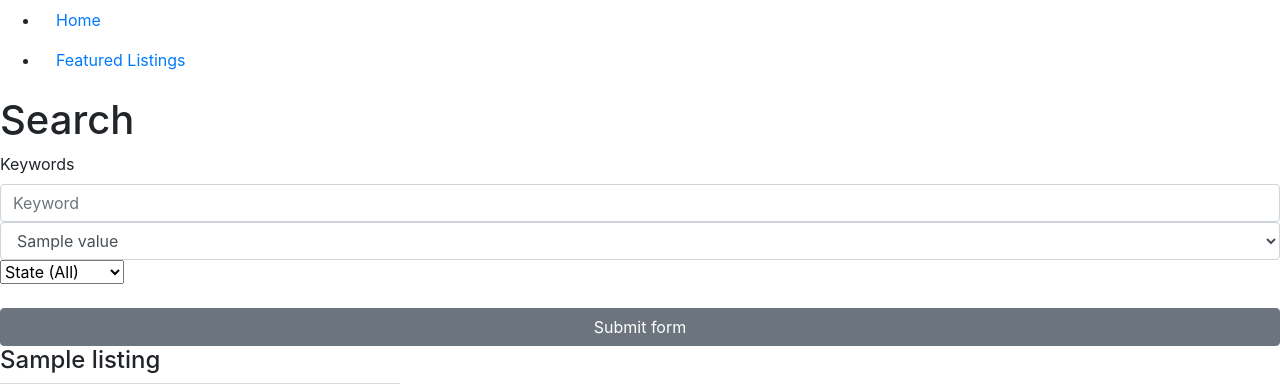
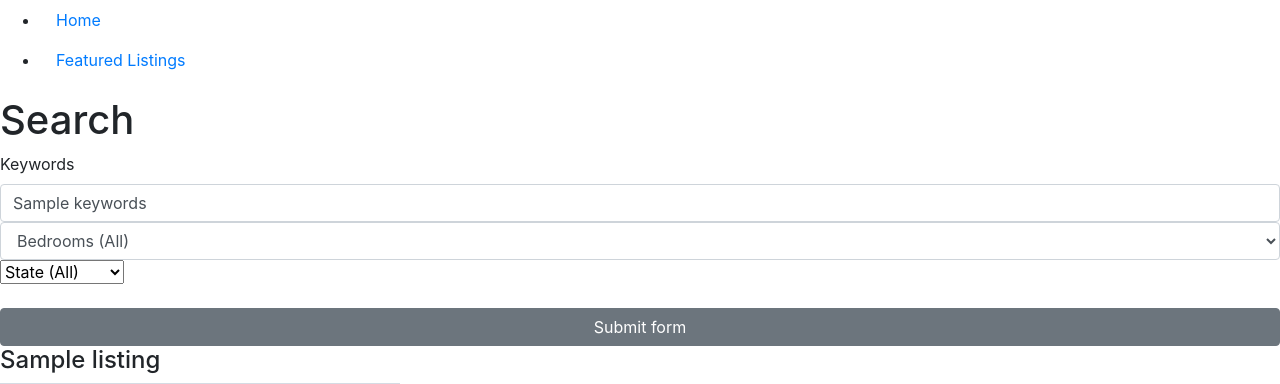
Before and after one commit to nancyruya/Django---Real-Estate, a Django app: template templates/listings/search.html in a window 1280 px wide. Shown: the top 384 px of the page. Run offline with Django 3.2, Linux system fonts and the light colour scheme; tables that the repository leaves empty hold one stand-in row (values such as "Sample post"); the template is opened without the code that fills it: values that come from a table or form of the project are taken from there, most other values are stand-ins (such as "Sample title", 1, 10 or a date in 2020); grey boxes marked "Sample" are stand-in pictures; some libraries are stand-ins or nearby versions.

Commit message:
searched key stays in search page

```diff
--- a/listings/views.py
+++ b/listings/views.py
@@ -49,6 +49,7 @@ def search(request):
     context = {
         'bedroom_choices': bedroom_choices,
         'state_choices': state_choices,
-        'listings': queryset_list
+        'listings': queryset_list,
+        'values': request.GET
     }
     return render(request, 'listings/search.html', context)
--- a/templates/listings/search.html
+++ b/templates/listings/search.html
@@ -9,17 +9,26 @@
 <form action="{% url 'search' %}">
 <div>
     <label>Keywords</label>
-    <input type="text" name="keywords" class="form-control" placeholder="Keyword">
+    <input type="text" name="keywords" class="form-control" placeholder="Keyword" value="{{ values.keywords }}">
 </div>
 <select name="bedrooms" class="form-control">
+    <option selected="true" disabled="disabled">Bedrooms (All)</option>
     {% for key, value in bedroom_choices.items %}
-    <option value="{{ key }}">{{ value }}</option>
+    <option value="{{ key }}"
+    {% if key == values.bedrooms %}
+    selected
+    {% endif %}
+    >{{ value }}</option>
     {% endfor %}
 </select>
 <select name="state" class="foorm-control">
     <option selected="true" disabled="disabled">State (All)</option>
     {% for key, value in state_choices.items %}
-    <option value="{{ key }}"> {{ value }}</option>
+    <option value="{{ key }}"
+    {% if key == values.state %}
+    selected
+    {% endif %}
+    > {{ value }}</option>
     {% endfor %}
 </select>
 <button class="btn btn-secondary btn-block mt-4" type="submit"> Submit form</button>
--- a/templates/pages/index.html
+++ b/templates/pages/index.html
@@ -15,6 +15,7 @@
     <div>
         <label> State </label>
         <select name="bedrooms" class="form-control">
+            <option selected="true" disabled="disabled">Bedrooms (All)</option>
             {% for key, value in bedroom_choices.items %}
             <option value="{{ key }}">{{ value }}</option>
             {% endfor %}
```
